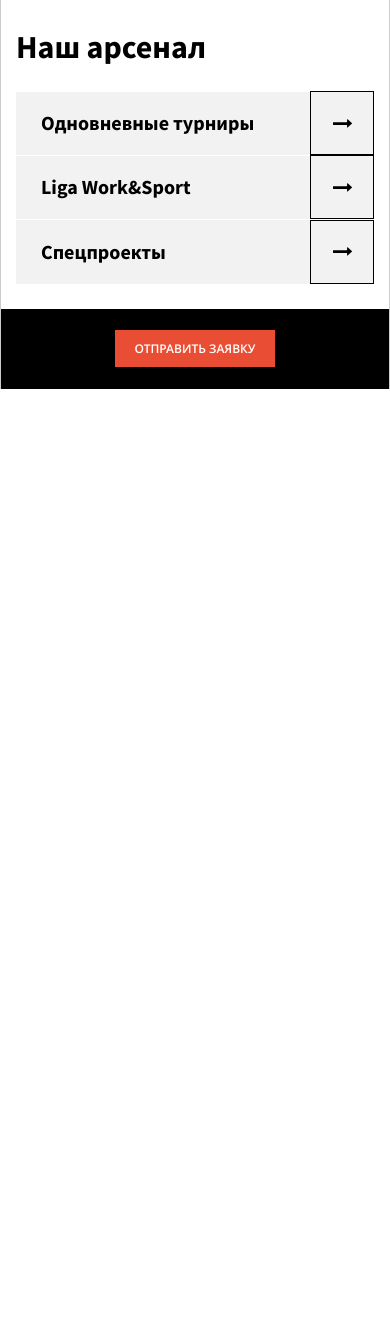
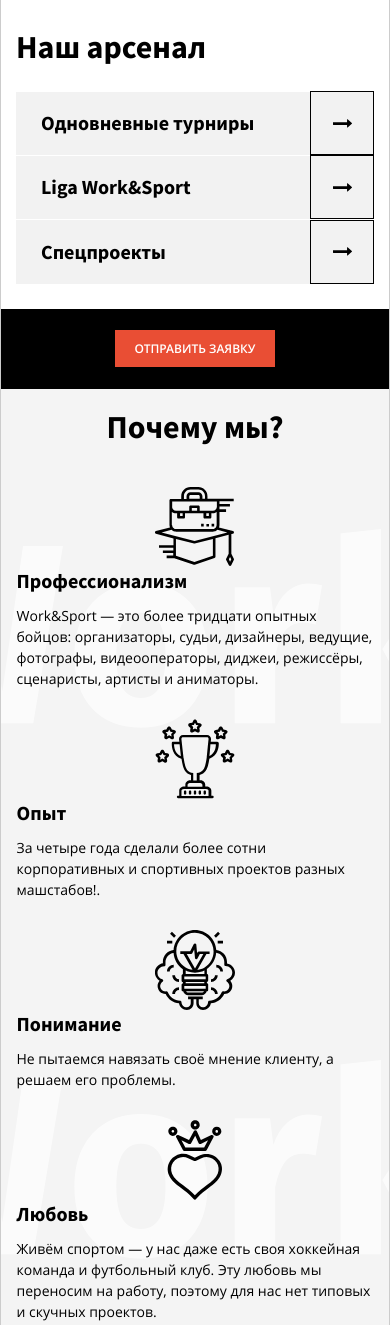
Before and after one commit to katerinarodnykh/work-sport, a plain HTML site: page index.html in a window 390 px wide. Shown: the part 1014-2339 px from the top of the page. Before the commit the page ends 1403 px from the top, so only its background shows below. Drawn offline with Linux system fonts and the light colour scheme.

Commit message:
Мобильная версия. Блок почему мы

```diff
--- a/css/style.css
+++ b/css/style.css
@@ -3961,8 +3961,7 @@ th {
   .vertical-slider,
   .projects-slider,
   .feedback,
-  .partners-block,
-  .advantages {
+  .partners-block {
     display: none;
   }
 
@@ -3986,6 +3985,10 @@ th {
   .offer__item--projects .offer__description {
     width: auto;
   }
+
+  .advantages {
+    padding: 5% 10% 5% 10%;
+  }
 }
 
 @media (max-width: 1300px) {
@@ -4013,6 +4016,15 @@ th {
 
   .offer__title {
     padding: 25px 30px;
+  }
+
+  .advantages {
+    padding: 5% 4% 5% 4%;
+  }
+
+  .advantages__icon {
+    width: 50px;
+    height: 50px;
   }
 }
 
@@ -4232,6 +4244,20 @@ th {
   .worksport-info p {
     margin: 15px 0;
   }
+
+  .advantages__item {
+    width: 100%;
+  }
+
+  .advantages__picture {
+    width: auto;
+    margin: 0 45px 0 0;
+  }
+
+  .advantages__icon {
+    width: 80px;
+    height: 80px;
+  }
 }
 
 @media (max-width: 800px) {
@@ -4394,4 +4420,18 @@ th {
     width: 19px;
     height: 9px;
   }
-}
+
+  .advantages__item {
+    align-items: center;
+    flex-direction: column;
+  }
+
+  .advantages__item:nth-child(odd) {
+    margin: 0 0 30px 0;
+  }
+
+  .advantages__picture {
+    width: 100px;
+    margin: 0;
+  }
+}
```
